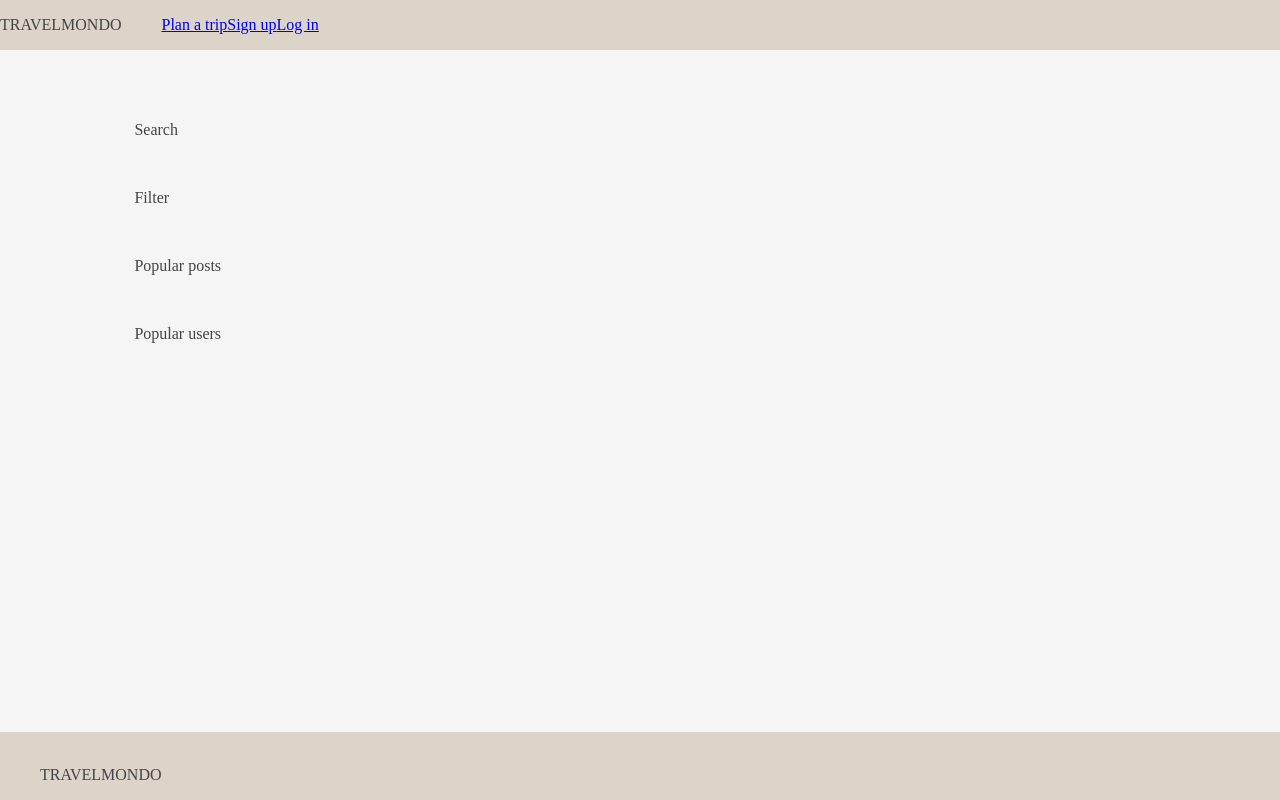
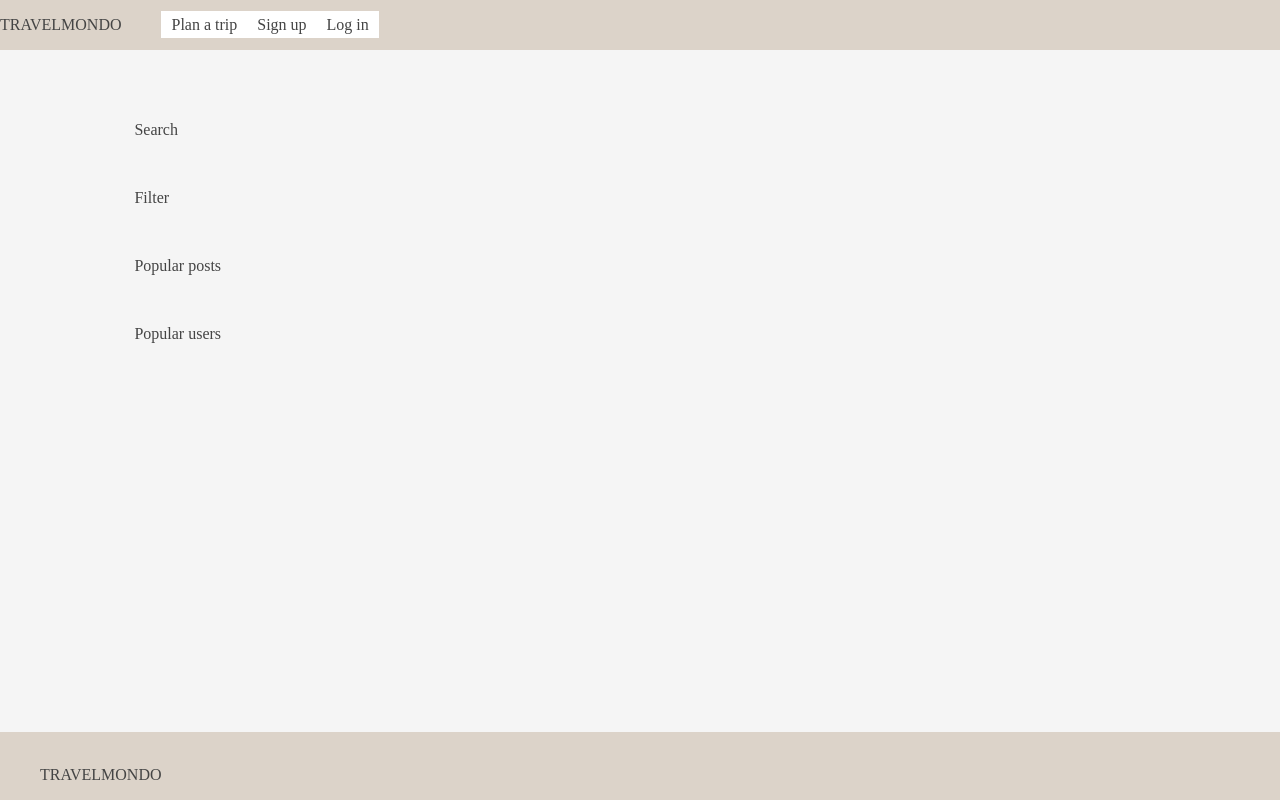
Before and after one commit to karendahlaarhus/UserInterfacesE4, a plain HTML site: page index.html in a window 1280 px wide. Drawn offline with Linux system fonts and the light colour scheme.

Commit message:
add button css

```diff
--- a/script/header.js
+++ b/script/header.js
@@ -2,9 +2,9 @@ const headerGuest = `
   <img src="" />
   <p>TRAVELMONDO</p>
   <ul class="nav">
-    <li><a class="meny" href="../html/meny.html">Plan a trip</a></li>
-    <li><a class="meny" href="../html/meny.html">Sign up</a></li>
-    <li><a class="meny" href="../html/about.html">Log in</a></li>
+    <li><a class="meny button" href="../html/meny.html">Plan a trip</a></li>
+    <li><a class="meny button" href="../html/meny.html">Sign up</a></li>
+    <li><a class="meny button" href="../html/about.html">Log in</a></li>
   </ul>
 
 `;
@@ -13,7 +13,7 @@ const headerRegistered = `
   <img src="" />
   <p>TRAVELMONDO</p>
   <ul class="nav">
-    <li><a class="meny" href="../html/meny.html">Plan a trip</a></li>
+    <li><a class="meny button" href="../html/meny.html">Plan a trip</a></li>
     <li><a class="meny" href="../html/meny.html">User profile</a></li>
   </ul>
 
--- a/style/header.css
+++ b/style/header.css
@@ -12,3 +12,10 @@ header {
   list-style: none;
   align-items: center;
 }
+
+.button {
+  background-color: white;
+  color: #444444;
+  padding: 5px 10px;
+  text-decoration: none;
+}
```
